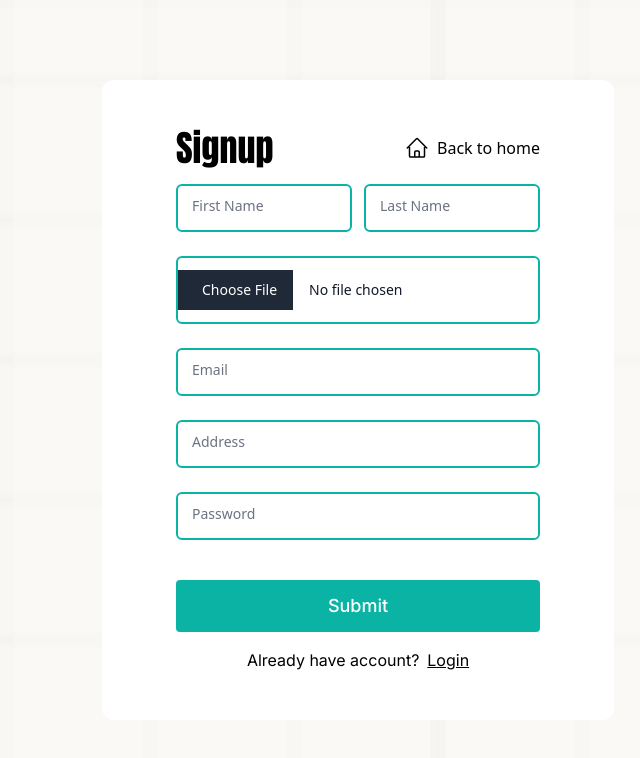
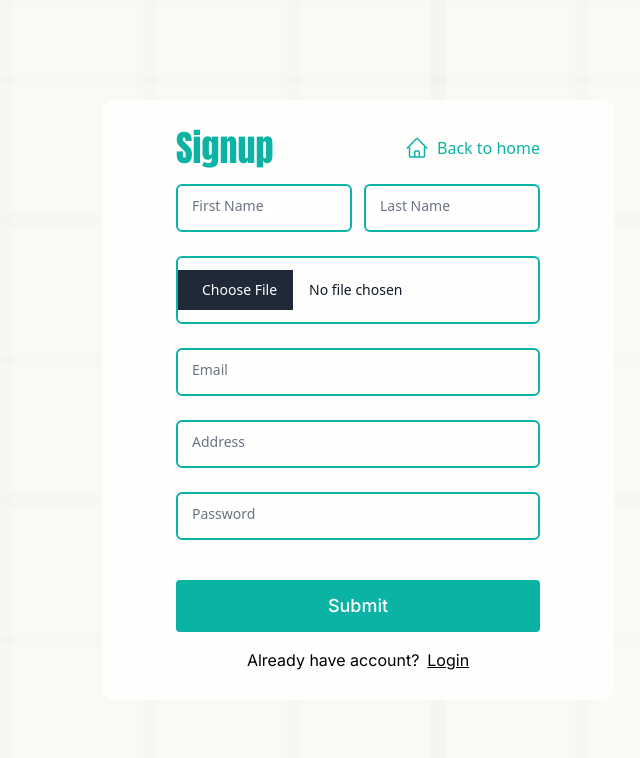
Before and after one commit to rifatahmed787/book-catalog-client, a React (Vite) app: page /auth/signup in a window 1280 px wide. Shown: the top 758 px of the page, without its empty margins (282-922 px from the left). Built offline with nearby package versions, Linux system fonts and the light colour scheme.

Commit message:
signup modified

```diff
--- a/src/components/SignUp/SignUpForm.tsx
+++ b/src/components/SignUp/SignUpForm.tsx
@@ -32,7 +32,7 @@ const SignUpForm = () => {
       // Set the file in the uploader mutation
       try {
         const response = await uploader({
-          data: selectedFile, // Send the selected file as the data
+          data: selectedFile,
         });
 
         // Handle the response as needed
@@ -110,13 +110,15 @@ const SignUpForm = () => {
     <div className="min-h-screen w-full    bg-box-pattern  flex items-center justify-center ">
       <form
         onSubmit={formSubmitHandler}
-        className=" relative flex  max-w-lg rounded-xl w-full  flex-col gap-4 bg-[#FFFFFF] px-[74px] py-12 "
+        className=" relative flex  max-w-lg rounded-xl w-full  flex-col gap-4 backdrop-blur-3xl bg-white/80 mx-5 px-5 md:px-[74px] py-7"
       >
         {/* title */}
         <div className="flex items-center justify-between gap-3 flex-wrap ">
-          <h1 className=" text-4xl  font-anton text-ceter ">Signup</h1>
+          <h1 className=" text-4xl  font-anton text-ceter text-primary">
+            Signup
+          </h1>
 
-          <Link to={"/"} className="flex items-center  gap-2 ">
+          <Link to={"/"} className="flex items-center text-primary gap-2 ">
             {ICONS.home} Back to home
           </Link>
         </div>
```
